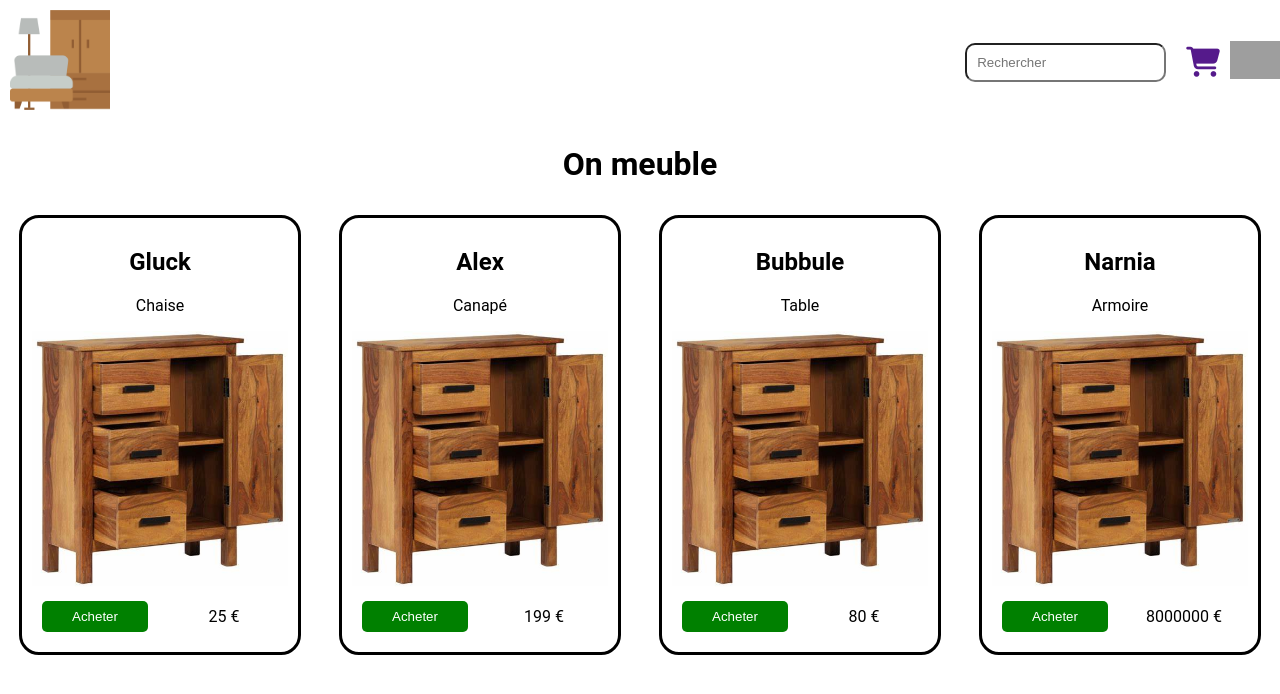
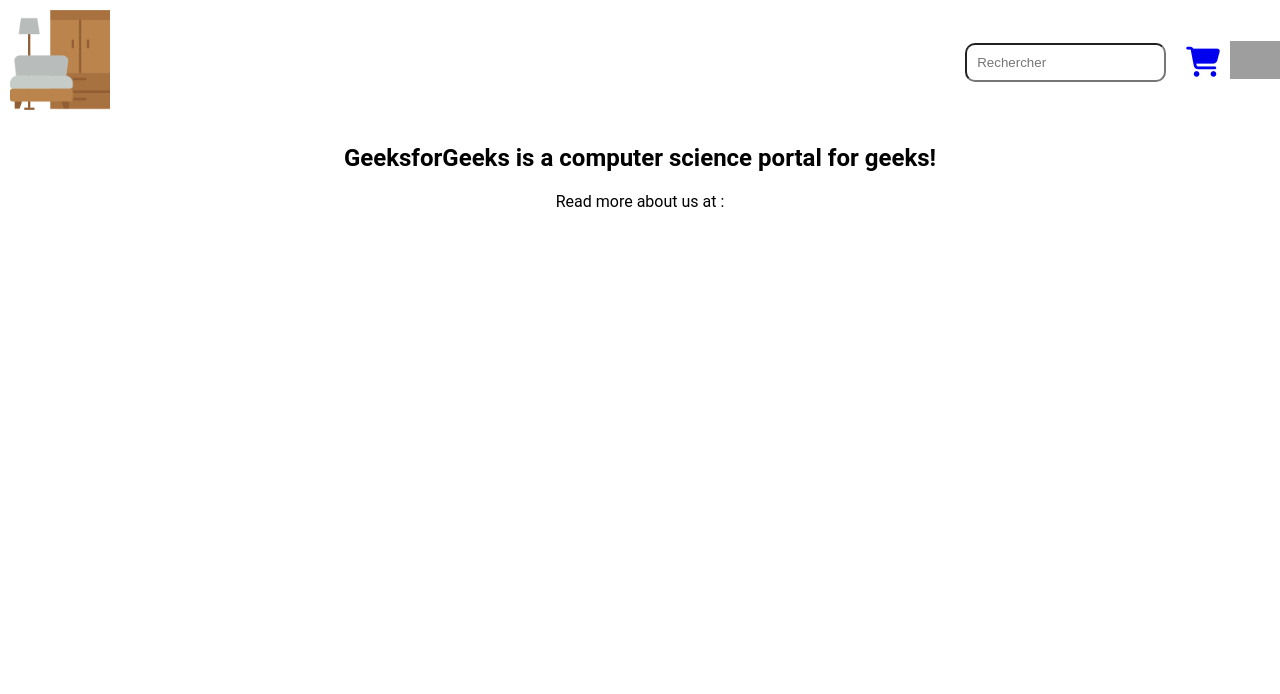
Before and after one commit to adatechschool/onmeuble, a React (Create React App) app in the folder front/: page /basket in a window 1280 px wide. Shown: the top 694 px of the page. Built offline with nearby package versions, Linux system fonts and the light colour scheme; grey boxes are pictures that could not be loaded.

Commit message:
Update header
Add router and pages

```diff
--- a/front/package.json
+++ b/front/package.json
@@ -8,6 +8,7 @@
     "@testing-library/user-event": "^13.5.0",
     "react": "^18.2.0",
     "react-dom": "^18.2.0",
+    "react-router-dom": "^6.22.2",
     "react-scripts": "5.0.1",
     "web-vitals": "^2.1.4"
   },
--- a/front/src/App.js
+++ b/front/src/App.js
@@ -1,17 +1,46 @@
+//! Imports (IMPORTANT)
+
 import "./App.css";
-import ListArticle from "./components/ListArticle";
-import Header from "./components/Header";
+import logo from "./img/furniture.png";
+import "https://kit.fontawesome.com/6a21cd18bd.js";
+import Home from "./pages/Home";
+import Basket from "./pages/Basket";
+import Profile from "./pages/Profile";
+
+import { Routes, Route, Link } from "react-router-dom";
 
 function App() {
   return (
-    <div>
-      <Header />
-      <div className="container">
-        <h1>On meuble</h1>
-        <ListArticle />
+      <div>
+        <nav>
+          <div className="leftNav">
+            <Link to="/">
+              <img id="logo" src={logo} alt="" />
+            </Link>
+          </div>
+          <div className="rightNav">
+            <input id="search-input" type="text" placeholder="Rechercher" />
+            <Link to="/basket">
+              <i className="fa-solid fa-cart-shopping cart"></i>
+            </Link>
+            <Link to='/profile'>
+              <img
+                id="profilePic"
+                src="https://media.istockphoto.com/id/1300845620/fr/vectoriel/appartement-dic%C3%B4ne-dutilisateur-isol%C3%A9-sur-le-fond-blanc-symbole-utilisateur.jpg?s=612x612&w=0&k=20&c=BVOfS7mmvy2lnfBPghkN__k8OMsg7Nlykpgjn0YOHj0="
+                alt=""
+              />
+            </Link>
+          </div>
+        </nav>
+        <Routes>
+          <Route path="/" element={<Home />} />
+          <Route path="/basket" element={<Basket />} />
+          <Route path="/profile" element={<Profile />} />
+        </Routes>
       </div>
-    </div>
   );
 }
 
-export default App;
+//! Export (IMPORTANT)
+
+export default App; //* VOIR index.js
--- a/front/src/components/Header.js
+++ /dev/null
@@ -1,28 +0,0 @@
-import logo from "../img/furniture.png";
-import "../App.css";
-import "https://kit.fontawesome.com/6a21cd18bd.js";
-
-function Header() {
-  return (
-    <nav>
-      <div className="leftNav">
-        <img id="logo" src={logo} alt="" />
-      </div>
-      <div className="rightNav">
-        <input id="search-input" type="text" placeholder="Rechercher" />
-        <a href="">
-          <i className="fa-solid fa-cart-shopping cart"></i>
-        </a>
-        <a href="">
-          <img
-            id="profilePic"
-            src="https://media.istockphoto.com/id/1300845620/fr/vectoriel/appartement-dic%C3%B4ne-dutilisateur-isol%C3%A9-sur-le-fond-blanc-symbole-utilisateur.jpg?s=612x612&w=0&k=20&c=BVOfS7mmvy2lnfBPghkN__k8OMsg7Nlykpgjn0YOHj0="
-            alt=""
-          />
-        </a>
-      </div>
-    </nav>
-  );
-}
-
-export default Header;
--- a/front/src/components/ListArticle.js
+++ b/front/src/components/ListArticle.js
@@ -1,5 +1,11 @@
+//! Imports (IMPORTANT )
+
 import meuble from "../img/meuble.jpg";
 import "../App.css";
+import { Routes, Route, Link } from "react-router-dom";
+import Details from "../pages/Details";
+
+//? Liste d'objets
 
 const arrayOfFurnitures = [
   {
@@ -12,7 +18,6 @@ const arrayOfFurnitures = [
     material: "Bois",
     price: "25 €",
   },
-
   {
     id: 2,
     name: "Alex",
@@ -22,7 +27,6 @@ const arrayOfFurnitures = [
     material: "Velour",
     price: "199 €",
   },
-
   {
     id: 3,
     name: "Bubbule",
@@ -33,30 +37,42 @@ const arrayOfFurnitures = [
     price: "80 €",
   },
   {
-    id: 3,
+    id: 4,
     name: "Narnia",
     type: "Armoire",
     dimensions: "210cm x 140cm x 190cm",
     color: "Or",
     material: "Or",
     price: "8000000 €",
-  },
+  }
 ];
 
-const listFurniture = arrayOfFurnitures.map((furniture) => (
+// On crée une variable qui prends un tableau d'objets (arrayOfFurnitures)
+const listFurniture = arrayOfFurnitures.map((furniture) => ( // On itère pour chaque élément (furniture) du tableau (.map)
+  // On génère un <article /> à l'aide des données de chaque élément
+
   <article key={furniture.id}>
     <h2>{furniture.name}</h2>
     <p>{furniture.type}</p>
     <img className="img-furniture" src={meuble} alt="" />
     <div className="footer">
-      <button className="buy">Acheter</button>
+      <Link to={`/details/${furniture.id}`}>
+        <button className="buy">Voir plus</button>
+      </Link>
       <p className="price">{furniture.price}</p>
     </div>
+    <Routes>
+      <Route path={`/details/${furniture.id}`} element={<Details />} />
+    </Routes>
   </article>
 ));
 
+
 function ListArticle() {
+  // On retourne la liste dans une div
   return <div className="article-container">{listFurniture}</div>;
 }
 
+//! Export (IMPORTANT)
+
 export default ListArticle;
--- /dev/null
+++ b/front/src/pages/Basket.js
@@ -0,0 +1,23 @@
+//! Imports (IMPORTANT)
+
+
+
+//? Component
+
+function Basket() {
+    return (
+        <div>
+            <h2>
+                GeeksforGeeks is a computer science portal
+                for geeks!
+            </h2>
+            <p>
+                Read more about us at :
+            </p>
+        </div>
+    );
+}
+
+//! Export (IMPORTANT)
+
+export default Basket;
--- /dev/null
+++ b/front/src/pages/Details.js
@@ -0,0 +1,11 @@
+import '../App.css';
+
+function Details() {
+    return (
+        <div>
+            <h1>Details</h1>
+        </div>
+    );
+}
+
+export default Details;
--- /dev/null
+++ b/front/src/pages/Home.js
@@ -0,0 +1,13 @@
+import ListArticle from "../components/ListArticle";
+import '../App.css'
+
+function Home() {
+    return (
+        <div className="container">
+            <h1>On meuble</h1>
+            <ListArticle />
+        </div>
+    );
+}
+
+export default Home;
--- /dev/null
+++ b/front/src/pages/Profile.js
@@ -0,0 +1,11 @@
+import '../App.css';
+
+function Profile() {
+    return (
+        <div>
+            <h1>Profile</h1>
+        </div>
+    );
+}
+
+export default Profile;
```
Also changed, not shown: front/src/index.js (+5 -2 lines), 1 other file (tests, documents, lock files or other folders).
